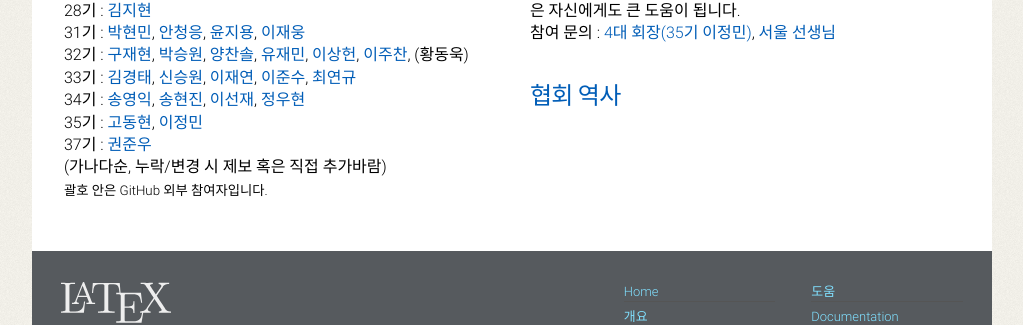
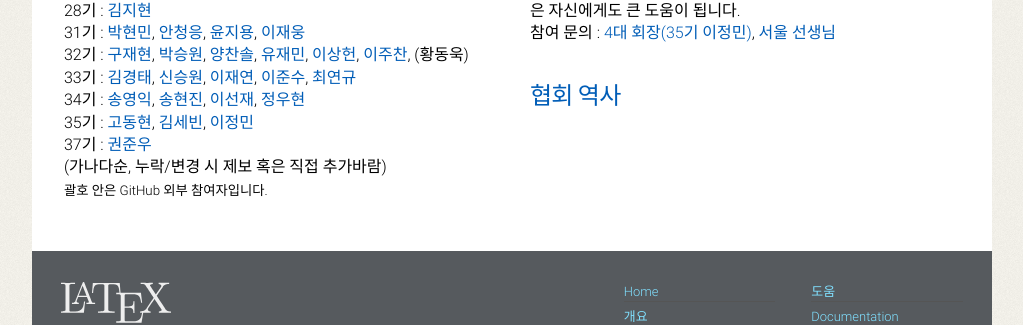
Before and after one commit to gshstexsociety/gshstexsociety.github.io, a Jekyll site: the page built from 참여/index.md, in a window 1280 px wide. Shown: the part 669-994 px from the top of the page, without its empty margins (128-1151 px from the left). Built offline with Jekyll 4.4.1, drawn with Linux system fonts in a browser that asks for light colours.

Commit message:
35기 협회진 김세빈 추가

```diff
--- a/참여/index.md
+++ b/참여/index.md
@@ -35,7 +35,7 @@ permalink: /참여/
     <br>
     34기 : <a href="https://github.com/youngikSong">송영익</a>, <a href="https://github.com/PhysSong">송현진</a>, <a href="https://github.com/sunjae627">이선재</a>, <a href="https://github.com/moyamong">정우현</a>
     <br>
-    35기 : <a href="https://github.com/andy1902">고동현</a>, <a href="https://github.com/Jungmin2">이정민</a>
+    35기 : <a href="https://github.com/andy1902">고동현</a>, <a href="https://github.com/andy1902">김세빈</a>, <a href="https://github.com/Jungmin2">이정민</a>
     <br>
     37기 : <a href="https://github.com/junukwon7">권준우</a>
     <br>
```
